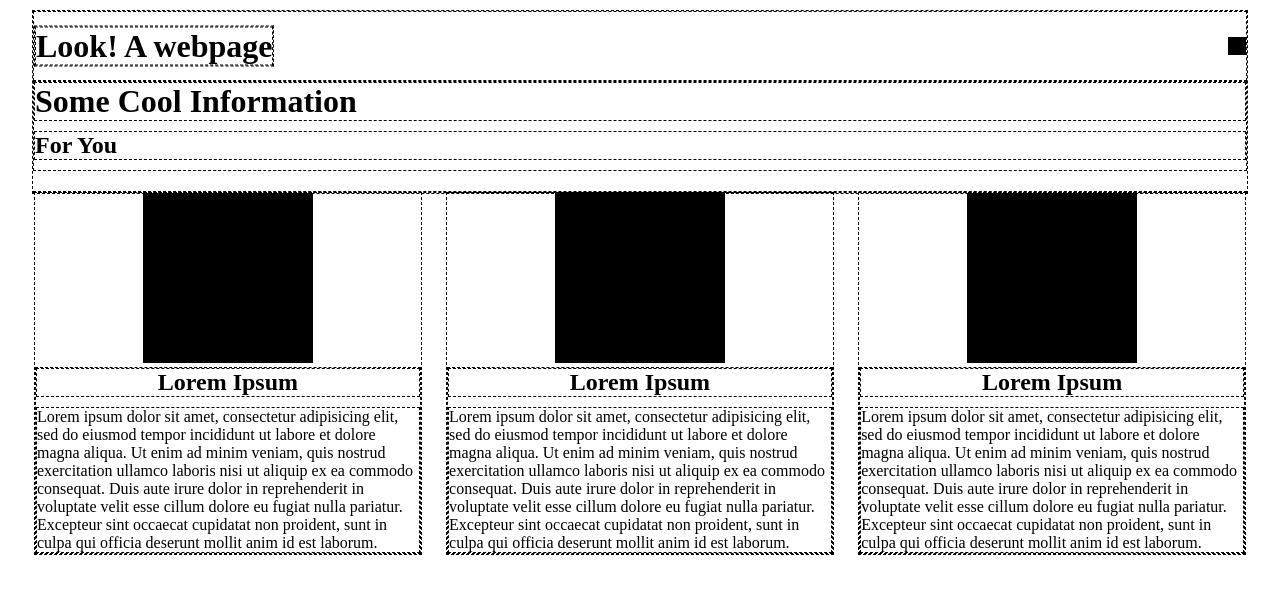
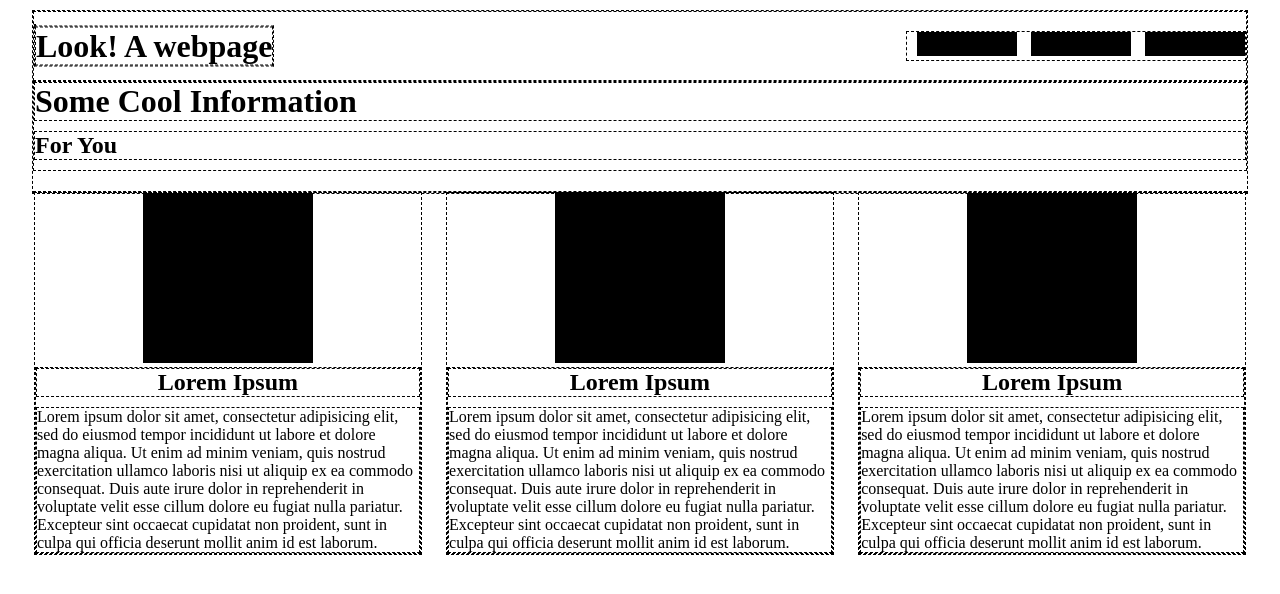
Before and after one commit to AriannaChau/wireframing, a plain HTML site: page feature-shuffle/index.html in a window 1280 px wide. Drawn offline with Linux system fonts and the light colour scheme.

Commit message:
finish feature-shuffle

```diff
--- a/feature-shuffle/css/styles.css
+++ b/feature-shuffle/css/styles.css
@@ -89,6 +89,30 @@
 }
 
 @media screen and (min-width: 970px) {
+  .nav-button {
+    display: none;
+  }
+
+  .nav {
+    display: inline-block;
+  }
+
+  .nav ul {
+    position: absolute;
+    right: 0;
+    top: 50%;
+    transform: translateY(-50%);
+    list-style-type: none;
+  }
+
+  .nav ul li {
+    display: inline-block;
+    width: 100px;
+    height: 24px;
+    background-color: black;
+    margin-left: 10px;
+  }
+
   .item div, .item:nth-of-type(even) .image, .item:nth-of-type(even) .item-content-container {
     float: none;
     padding: 0;
```
Also changed, not shown: column-flip/index.html (+1 -1 lines).
